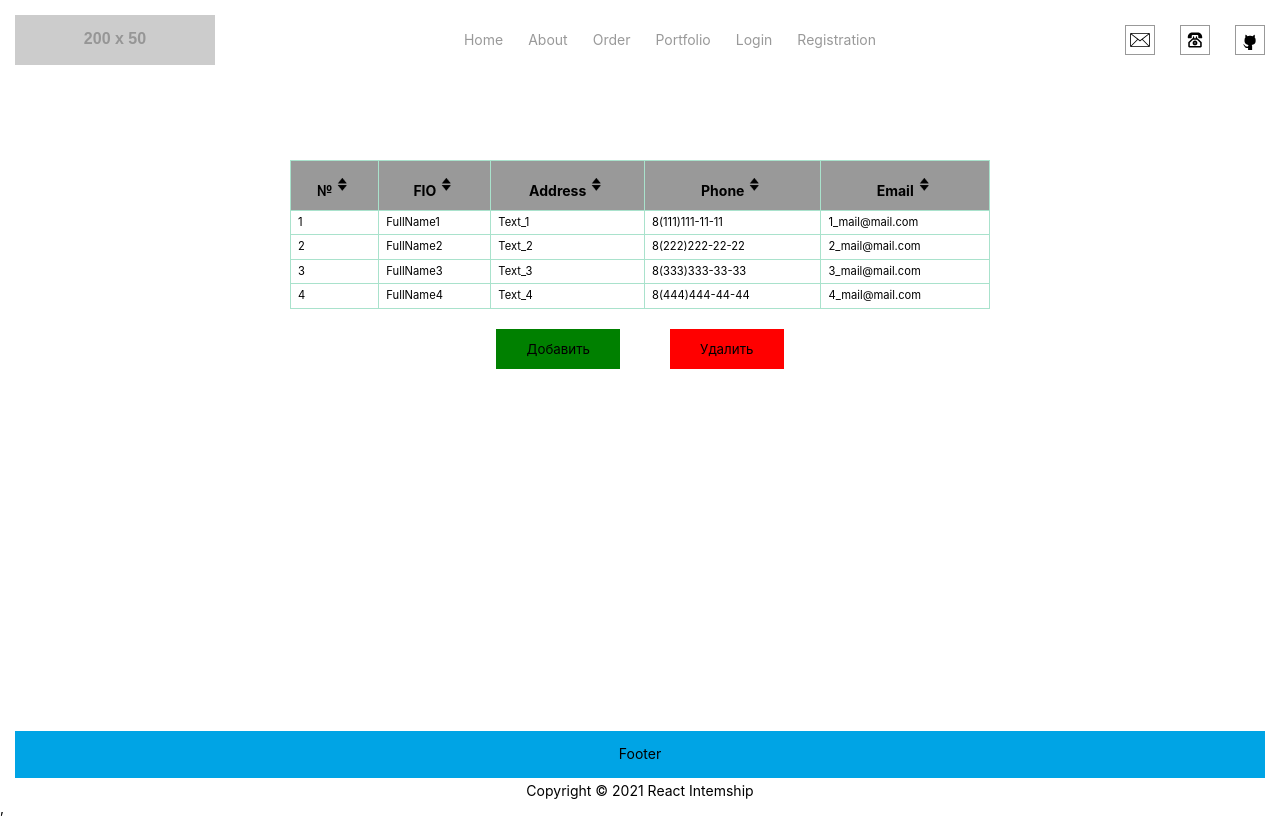
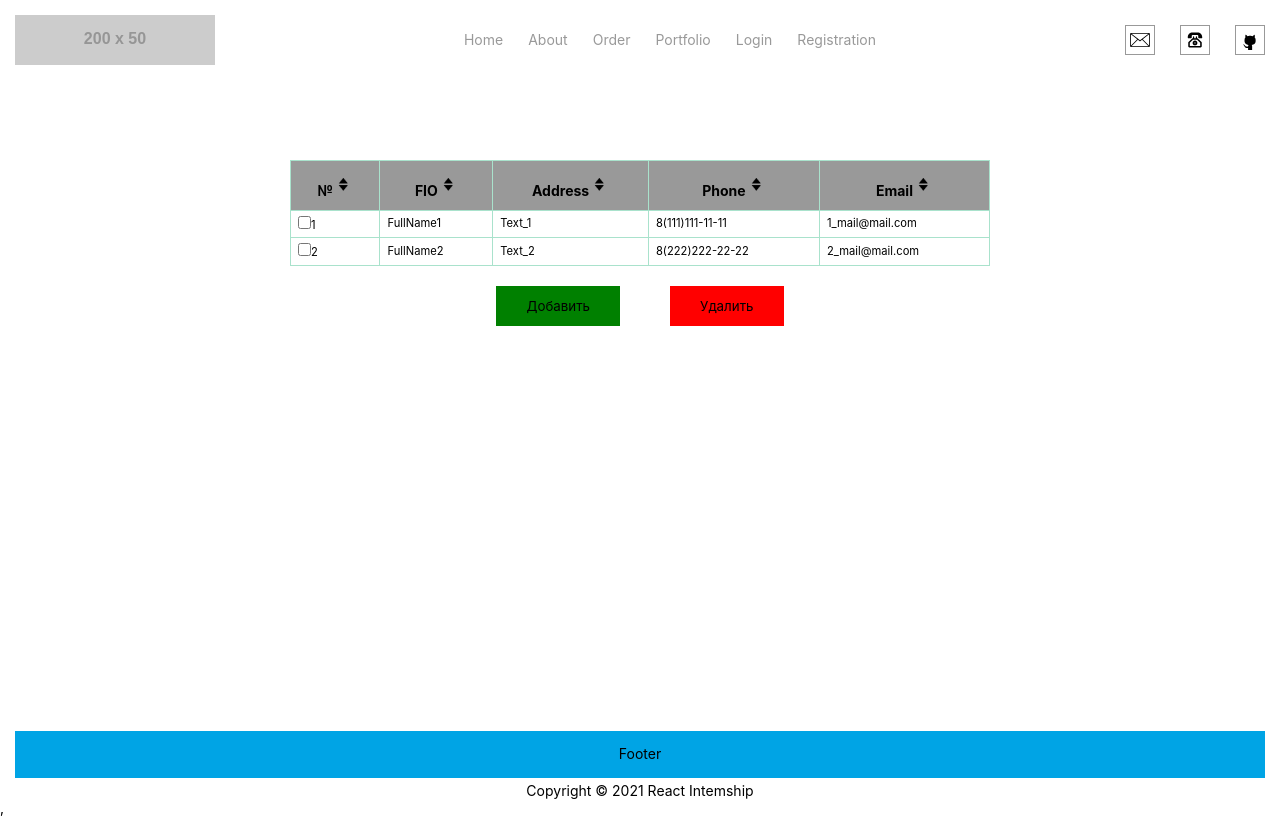
Before and after one commit to Lapitskyi/landing, a React (Create React App) app: page / in a window 1280 px wide. Built offline with nearby package versions, Linux system fonts and the light colour scheme.

Commit message:
deleteItem

```diff
--- a/src/components/Home/ Biography/Biography.jsx
+++ b/src/components/Home/ Biography/Biography.jsx
@@ -9,6 +9,7 @@ import TableHeader from "./TableHeader/TableHeader";
 let biographyArray = [
         {
             id: 1,
+            done: false,
             name: "FullName1",
             info: [
                 {id: 1, text: "Text_1"},
@@ -18,6 +19,7 @@ let biographyArray = [
         },
         {
             id: 2,
+            done: false,
             name: "FullName2",
             info: [
                 {id: 1, text: "Text_2"},
@@ -25,25 +27,6 @@ let biographyArray = [
                 {id: 3, text: "2_mail@mail.com"}
             ]
         },
-        {
-            id: 3,
-            name: "FullName3",
-            info: [
-                {id: 1, text: "Text_3"},
-                {id: 2, text: "8(333)333-33-33"},
-                {id: 3, text: "3_mail@mail.com"}
-            ]
-        },
-        {
-            id: 4,
-            name: "FullName4",
-            info: [
-                {id: 1, text: "Text_4"},
-                {id: 2, text: "8(444)444-44-44"},
-                {id: 3, text: "4_mail@mail.com"}
-            ]
-        },
-
     ]
 ;
 
@@ -64,6 +47,23 @@ let Biography = (props) => {
         setEdinMode(false);
     }
 
+    const onCheckedChange = (id) => {
+        setBiography([
+            ...biography.map((item) => {
+                if (item.id === id) {
+                    if (item.done === true) {
+                        return {...item, done: false}
+                    } else if (item.id === id) {
+                        if (item.done === false) {
+                            return {...item, done: true}
+                        }
+                    }
+                }
+                return item
+            })
+        ]);
+    }
+
 
     const updateText = (id, addNewText) => {
         // setBiography([
@@ -82,6 +82,7 @@ let Biography = (props) => {
         let newBiography = {
             id: biography.length + 1,
             name: "",
+            done: false,
             info: [
                 {id: "1", text: ""},
                 {id: "2", text: ""},
@@ -93,12 +94,10 @@ let Biography = (props) => {
         ])
     }
 
-    const removeTable = () => {
-        let b = [...biography];
-        b.pop();
-        setBiography(b)
-        console.log("Старый обьект", biography)
-        console.log("Новый обьект", b)
+    const deleteItemTable = () => {
+        setBiography([
+            ...biography.filter((item) => item.done === false)
+        ])
 
     }
     const onSort = () => {
@@ -122,7 +121,9 @@ let Biography = (props) => {
                 biography.map((item) =>
                     <TableItem
                         activateEditMode={activateEditMode}
+                        onCheckedChange={onCheckedChange}
                         key={item.id}
+                        done={item.done}
                         id={item.id}
                         name={item.name}
                         info={item.info}
@@ -133,8 +134,11 @@ let Biography = (props) => {
                 biography.map((item) =>
                     <TableItemInput
                         deactivateEditMode={deactivateEditMode}
+                        onCheckedChange={onCheckedChange}
+
                         setAddText={setAddText}
                         key={item.id}
+                        done={item.done}
                         id={item.id}
                         name={item.name}
                         info={item.info}
@@ -148,7 +152,7 @@ let Biography = (props) => {
 
             <div className={s.btn__box}>
                 <button className={s.btn} onClick={addTable}>Добавить</button>
-                <button className={s.btn} onClick={removeTable}>Удалить</button>
+                <button className={s.btn} onClick={(e) => {deleteItemTable(e)}}>Удалить</button>
             </div>
         </div>
     )
--- a/src/components/Home/ Biography/TabelItem/TableItem.jsx
+++ b/src/components/Home/ Biography/TabelItem/TableItem.jsx
@@ -2,13 +2,24 @@ import React from 'react';
 
 
 const TableItem = (props) => {
-    const {id, name, info} = props;
+
 
     return (
-        <tr onDoubleClick={(e)=>{props.activateEditMode(id)}}>
-            <td> {id}</td>
-            <td> {name}</td>
-            {info.map((info) =>
+        <tr onDoubleClick={(e) => {
+            props.activateEditMode(props.id)
+        }}>
+            <td>
+                <input type="checkbox"
+                       checked={props.done}
+                       onChange={() => {
+                           props.onCheckedChange(props.id)
+                       }}
+                />
+
+                {props.id}
+            </td>
+            <td> {props.name}</td>
+            {props.info.map((info) =>
                 <td key={info.id}>
                     {info.text}
                 </td>
--- a/src/components/Home/ Biography/TableItemInput/TableItem.Input.jsx
+++ b/src/components/Home/ Biography/TableItemInput/TableItem.Input.jsx
@@ -6,7 +6,14 @@ const TableItemInput = (props) => {
 
     return (
         <tr onDoubleClick={props.deactivateEditMode}>
-            <td> {id}</td>
+            <td>
+                <input type="checkbox"
+                       checked={props.done}
+                       onChange={() => {
+                           props.onCheckedChange(props.id)
+                       }}
+                />
+                {id}</td>
             <td>
                 <input
                     type="text"
```
Lines whose indentation alone changed are shown as unchanged.
